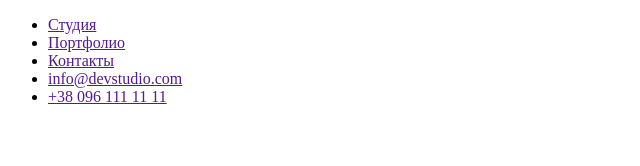
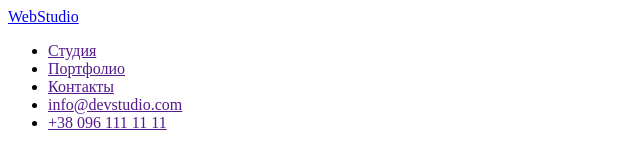
Before and after one commit to 3197344/home-work-01, a plain HTML site: page index.html in a window 1280 px wide. Shown: the whole page, without its empty margins (0-640 px from the left). Drawn offline with Linux system fonts and the light colour scheme.

Commit message:
создание ссылки на лого в шапке

```diff
--- a/index.html
+++ b/index.html
@@ -4,13 +4,13 @@
     <meta charset="UTF-8">
     <meta http-equiv="X-UA-Compatible" content="IE=edge">
     <meta name="viewport" content="width=, initial-scale=1.0">
-    <title>My home work</title>
+    <title>My home work 01</title>
 </head>
 <body>
     <!-- Шапка сайта -->
     <header>
         <nav>
-            <a href="WebStudio"></a>
+            <a href="/">WebStudio</a>
             <ul>
                     <li> <a href="">Студия</a></li>
                     <li> <a href="">Портфолио</a></li>
```
